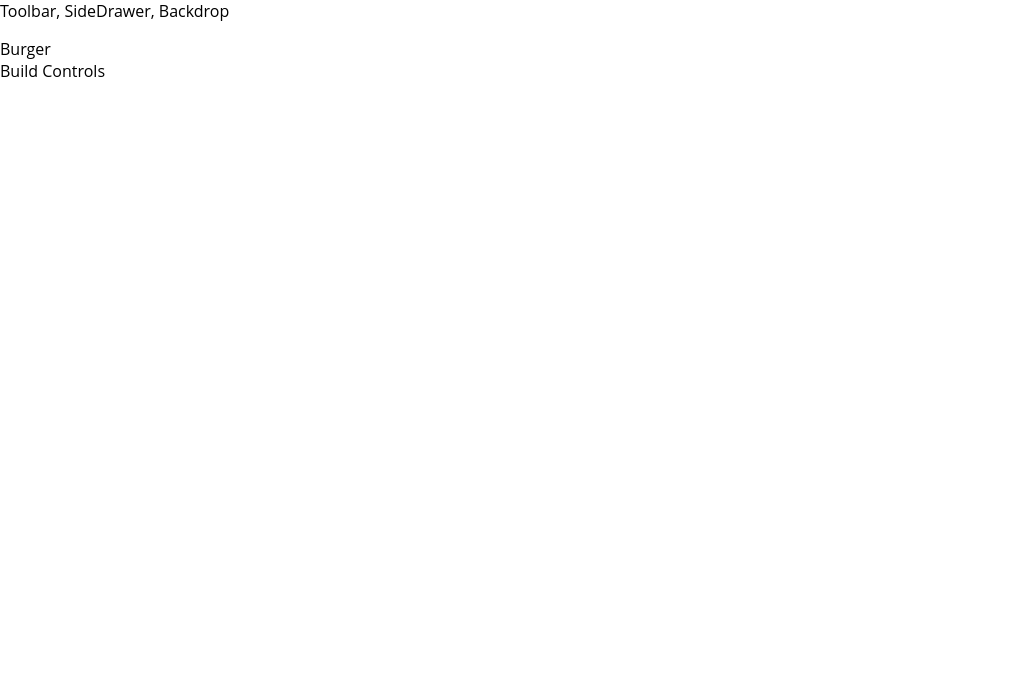
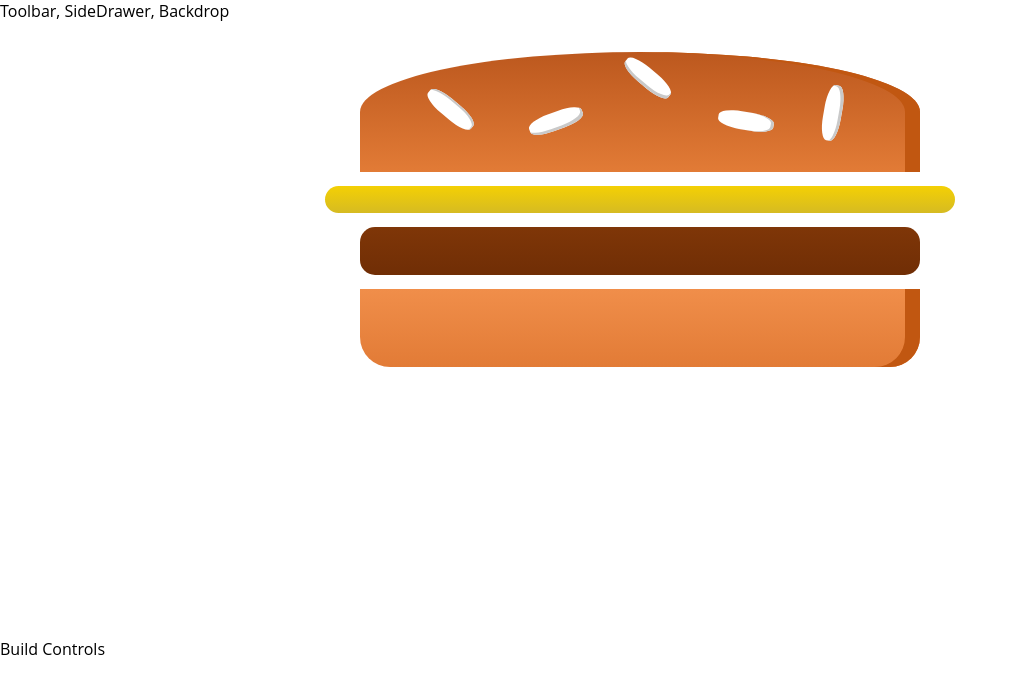
Before and after one commit to inquityy1/React, a React (Create React App) app in the folder 2. Burger app/burger-app/: page / in a window 1280 px wide. Shown: the top 694 px of the page, without its empty margins (0-1018 px from the left). Built offline with nearby package versions, Linux system fonts and the light colour scheme.

Commit message:
Starting the burger component

```diff
--- a/2. Burger app/burger-app/package.json
+++ b/2. Burger app/burger-app/package.json
@@ -3,6 +3,7 @@
   "version": "0.1.0",
   "private": true,
   "dependencies": {
+    "prop-types": "^15.7.2",
     "react": "^17.0.2",
     "react-dom": "^17.0.2",
     "react-scripts": "1.1.5"
--- /dev/null
+++ b/2. Burger app/burger-app/src/components/Burger/Burger.css
@@ -0,0 +1,30 @@
+.Burger {
+  width: 100%;
+  margin: auto;
+  height: 250px;
+  overflow: scroll;
+  text-align: center;
+  font-weight: bold;
+  font-size: 1.2rem;
+}
+
+@media (min-width: 500px) and (min-height: 400px) {
+  .Burger {
+    width: 350px;
+    height: 300px;
+  }
+}
+
+@media (min-width: 500px) and (min-height: 401px) {
+  .Burger {
+    width: 450px;
+    height: 400px;
+  }
+}
+
+@media (min-width: 1000px) and (min-height: 700px) {
+  .Burger {
+    width: 700px;
+    height: 600px;
+  }
+}
--- a/2. Burger app/burger-app/src/components/Burger/Burger.js
+++ b/2. Burger app/burger-app/src/components/Burger/Burger.js
@@ -0,0 +1,17 @@
+import React from "react";
+
+import classes from "./Burger.css";
+import BurgerIngredient from "./BurgerIngredient/BurgerIngredient";
+
+const burger = (props) => {
+  return (
+    <div className={"Burger"}>
+      <BurgerIngredient type="bread-top" />
+      <BurgerIngredient type="cheese" />
+      <BurgerIngredient type="meat" />
+      <BurgerIngredient type="bread-bottom" />
+    </div>
+  );
+};
+
+export default burger;
--- a/2. Burger app/burger-app/src/components/Burger/BurgerIngredient/BurgerIngredient.js
+++ b/2. Burger app/burger-app/src/components/Burger/BurgerIngredient/BurgerIngredient.js
@@ -1,38 +1,46 @@
-import React from "react";
+import React, { Component } from "react";
+import propTypes from "prop-types";
 
 import classes from "./BurgerIngredient.css";
 
-const burgerIngredient = (props) => {
+class BurgerIngredient extends Component {
+  render() {
     let ingredient = null;
 
-  switch (props.type) {
+    switch (this.props.type) {
       case "bread-bottom":
-      ingredient = <div className={classes.BreadBottom}></div>;
+        ingredient = <div className={"BreadBottom"}></div>;
         break;
       case "bread-top":
         ingredient = (
-        <div className={classes.breadTop}>
-          <div className={classes.Seeds1}></div>
-          <div className={classes.Seeds2}></div>
+          <div className={"BreadTop"}>
+            <div className={"Seeds1"}></div>
+            <div className={"Seeds2"}></div>
           </div>
         );
+        break;
       case "meat":
-      ingredient = <div className={classes.Meat}></div>;
+        ingredient = <div className={"Meat"}></div>;
         break;
       case "cheese":
-      ingredient = <div className={classes.Cheese}></div>;
+        ingredient = <div className={"Cheese"}></div>;
         break;
       case "bacon":
-      ingredient = <div className={classes.Bacon}></div>;
+        ingredient = <div className={"Bacon"}></div>;
         break;
       case "salad":
-      ingredient = <div className={classes.Salad}></div>;
+        ingredient = <div className={"Salad"}></div>;
         break;
       default:
         ingredient = null;
     }
 
     return ingredient;
+  }
+}
+
+BurgerIngredient.propTypes = {
+  type: propTypes.string.isRequired,
 };
 
-export default burgerIngredient;
+export default BurgerIngredient;
--- a/2. Burger app/burger-app/src/containers/BurgerBuilder/BurgerBuilder.js
+++ b/2. Burger app/burger-app/src/containers/BurgerBuilder/BurgerBuilder.js
@@ -1,12 +1,13 @@
 import React, { Component } from "react";
 
 import Auxiliary from "../../hoc/Auxiliary";
+import Burger from "../../components/Burger/Burger";
 
 class BurgerBuilder extends Component {
   render() {
     return (
       <Auxiliary>
-        <div>Burger</div>
+        <Burger />
         <div>Build Controls</div>
       </Auxiliary>
     );
```
Also changed, not shown: 1 other file (tests, documents, lock files or other folders). Lines whose indentation alone changed are shown as unchanged.
